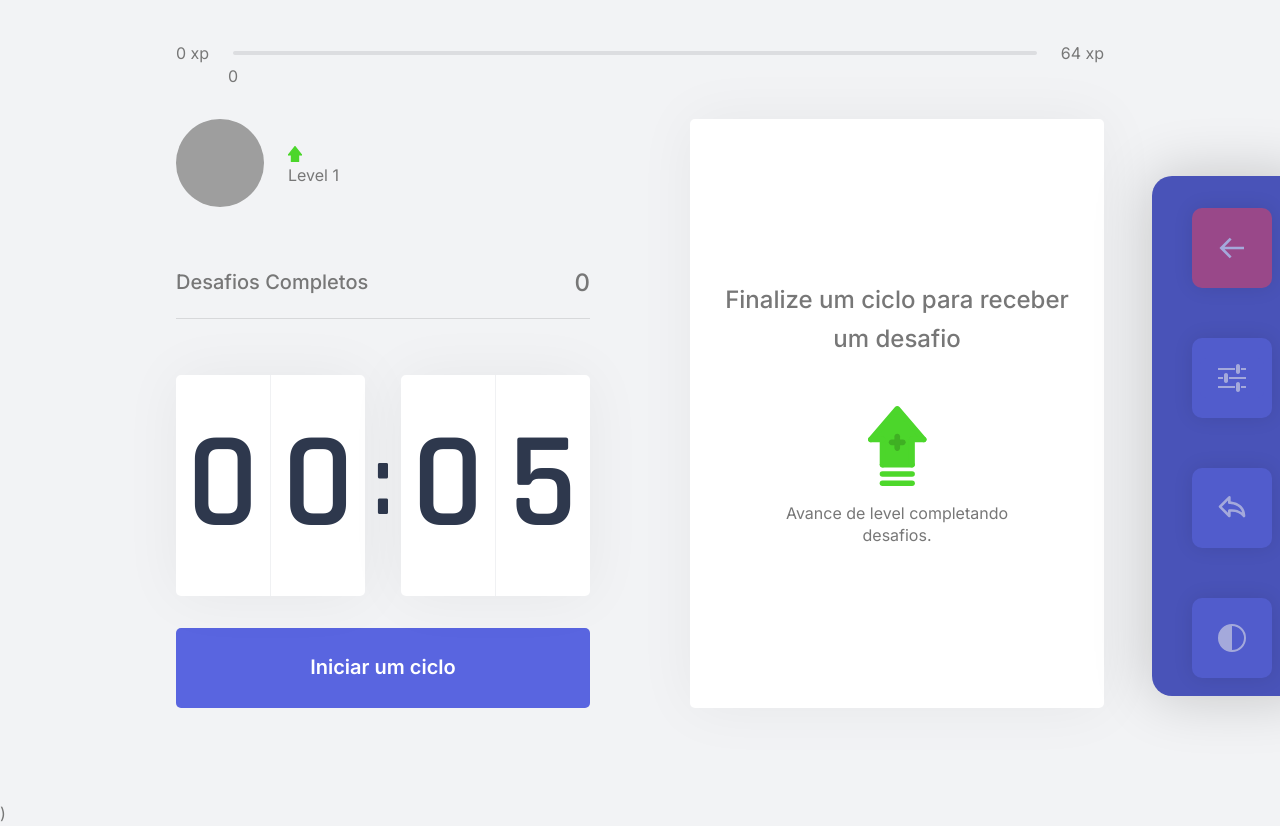
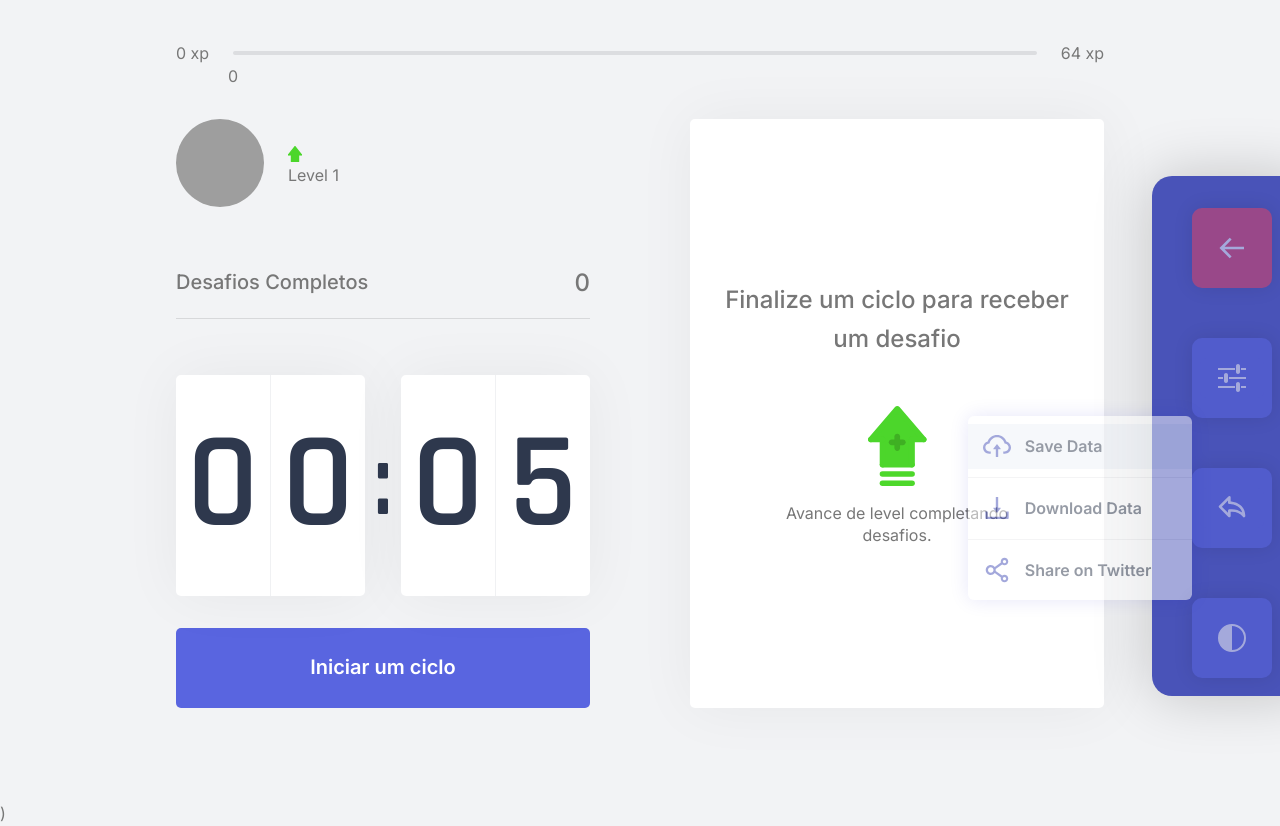
Before and after one commit to paichato/moveit-next, a Next.js app: page /moveit in a window 1280 px wide. Both pictures are taken after a click on the button 1232 px from the left and 508 px from the top of the page. Built offline with nearby package versions, Linux system fonts and the light colour scheme; grey boxes are pictures that could not be loaded.

Commit message:
:construction: feat -> 2.0 ready

```diff
--- a/src/components/Sidebar.tsx
+++ b/src/components/Sidebar.tsx
@@ -17,7 +17,8 @@ import { BsClockHistory } from "react-icons/bs";
 import { BiShare } from "react-icons/bi";
 import { VscColorMode } from "react-icons/vsc";
 import { GiClockwork } from "react-icons/gi";
-import { ChakraProvider, extendTheme } from "@chakra-ui/react";
+import {AiOutlineCloudUpload, AiOutlineDownload, AiOutlineShareAlt} from 'react-icons/ai';
+import { ChakraProvider, extendTheme, useColorMode } from "@chakra-ui/react";
 import { CountdownContext } from "../contexts/CountdownContext";
 
 const theme = extendTheme({
@@ -39,10 +40,15 @@ const theme = extendTheme({
   },
 });
 
+
+
+
 export function Sidebar() {
   const router = useRouter();
   const { show, mostrar } = useContext(LogoutContext);
   const { setCTime } = useContext(CountdownContext);
+
+
 
   useEffect(() => {}, [setCTime]);
 
@@ -77,9 +83,9 @@ export function Sidebar() {
         <button onClick={handleLogout}>
           <BiArrowBack />
         </button>
+        <ChakraProvider theme={theme}>
+        <button style={{ background: "var(--blue)" }}>
 
-        <button style={{ background: "var(--blue)" }}>
-          <ChakraProvider theme={theme}>
             <Menu isLazy placement="left">
               <MenuButton
                 as={Button}
@@ -109,7 +115,7 @@ export function Sidebar() {
                   }
                   style={{ color: "var(--title)", fontWeight: "bolder" }}
                 >
-                  DEMO - 5 s
+                  DEMO   - 5 s
                 </MenuItem>
                 <MenuDivider style={{ color: "var(--gray-line)" }} />
                 <MenuItem
@@ -118,26 +124,80 @@ export function Sidebar() {
                   icon={<BsClockHistory style={{ fill: "var(--blue-dark)" }} />}
                   style={{ color: "var(--title)", fontWeight: "bolder" }}
                 >
-                  POMODORO - 25 m
+                  POMODORO- 25 m
                 </MenuItem>
-                <MenuDivider />
+                <MenuDivider style={{ color: "var(--gray-line)" }} />
                 <MenuItem
                   value={2}
                   onClick={handleConfig}
                   icon={<GiClockwork style={{ fill: "var(--blue-dark)" }} />}
                   style={{ color: "var(--title)", fontWeight: "bolder" }}
                 >
-                  ADVANCED - 1 h
+                  ADVANCED- 1 h
                 </MenuItem>
               </MenuList>
             </Menu>
-          </ChakraProvider>
-        </button>
-        <button style={{ background: "var(--blue)" }}>
-          <BiShare />
+
         </button>
 
-        <button style={{ fill: "var(--title)" }}>
+
+        <button style={{ background: "var(--blue)" }}>
+        <Menu isLazy placement="left">
+              <MenuButton
+                as={Button}
+                style={{
+                  background: "var(--blue)",
+                  alignItems: "center",
+                  justifyContent: "center",
+                  display: "flex",
+                }}
+              >
+                <BiShare />
+              </MenuButton>
+              <MenuList
+                style={{
+                  background: "var(--white)",
+                  boxShadow: "0 0 20px rgba(0,0,200,0.2)",
+                  outline: "none",
+                  border: "none",
+                }}
+              >
+                <MenuItem
+                  role="menuitemradio"
+                  value={0}
+                  onClick={handleConfig}
+                  icon={
+                    <AiOutlineCloudUpload style={{ fill: "var(--blue-dark)" }} />
+                  }
+                  style={{ color: "var(--title)", fontWeight: "bolder" }}
+                >
+                  Save Data
+                </MenuItem>
+                <MenuDivider style={{ color: "var(--gray-line)" }} />
+                <MenuItem
+                  value={1}
+                  onClick={handleConfig}
+                  icon={<AiOutlineDownload style={{ fill: "var(--blue-dark)" }} />}
+                  style={{ color: "var(--title)", fontWeight: "bolder" }}
+                >
+                  Download Data
+                </MenuItem>
+                <MenuDivider style={{ color: "var(--gray-line)" }} />
+                <MenuItem
+                  value={2}
+                  onClick={handleConfig}
+                  icon={<AiOutlineShareAlt style={{ fill: "var(--blue-dark)" }} />}
+                  style={{ color: "var(--title)", fontWeight: "bolder" }}
+                >
+                  Share on Twitter
+                </MenuItem>
+              </MenuList>
+            </Menu>
+
+        </button>
+        </ChakraProvider>
+        <button  style={{ fill: "var(--title)" }}>
+
           <VscColorMode />
         </button>
       </div>
--- a/src/pages/_document.tsx
+++ b/src/pages/_document.tsx
@@ -1,3 +1,4 @@
+
 import Document, {Html, Head, Main, NextScript} from 'next/document';
 
 export default class MyDocument extends Document{
@@ -12,6 +13,7 @@ export default class MyDocument extends Document{
 
                 </Head>
                 <body>
+
                     <Main/>
                     <NextScript/>
                 </body>
```
